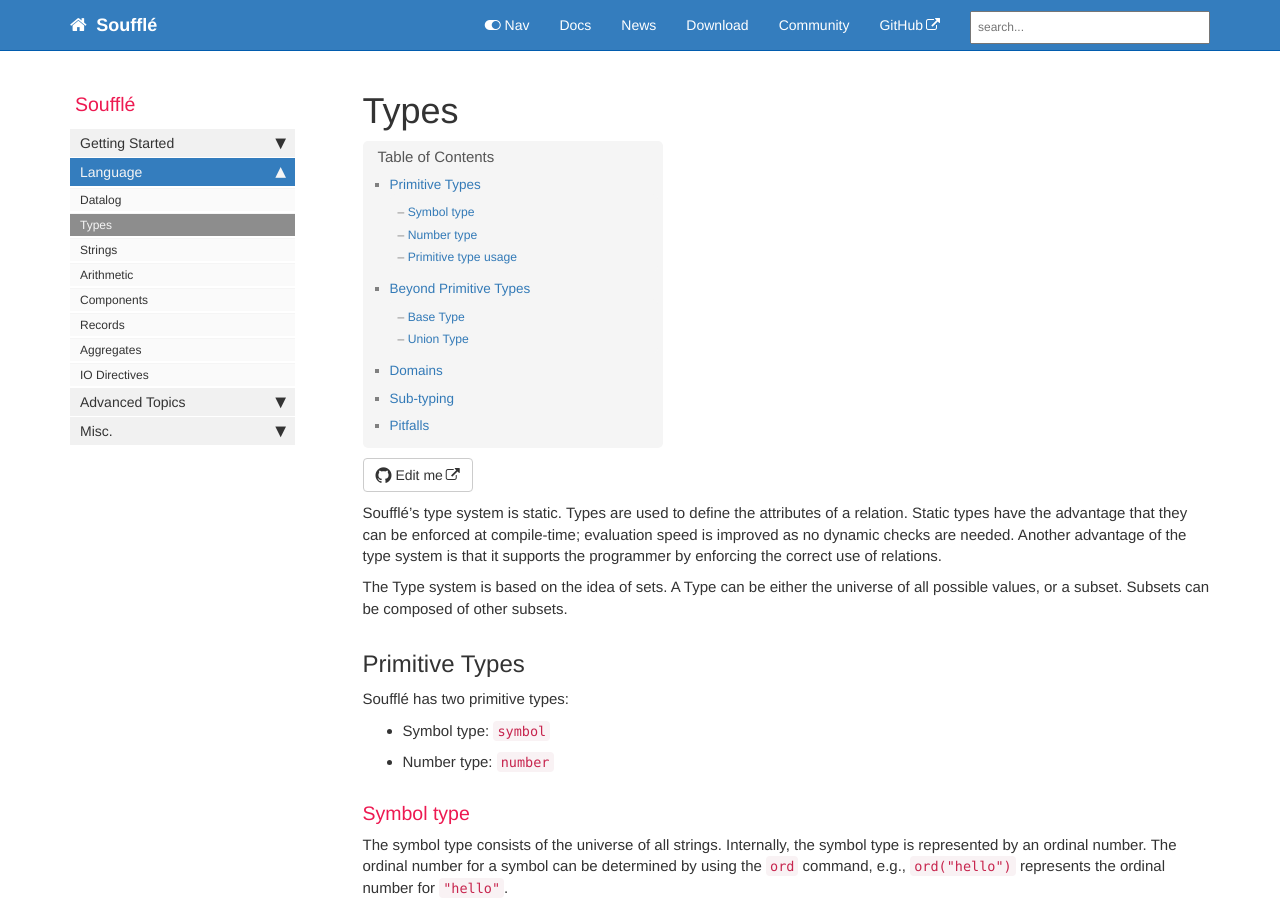
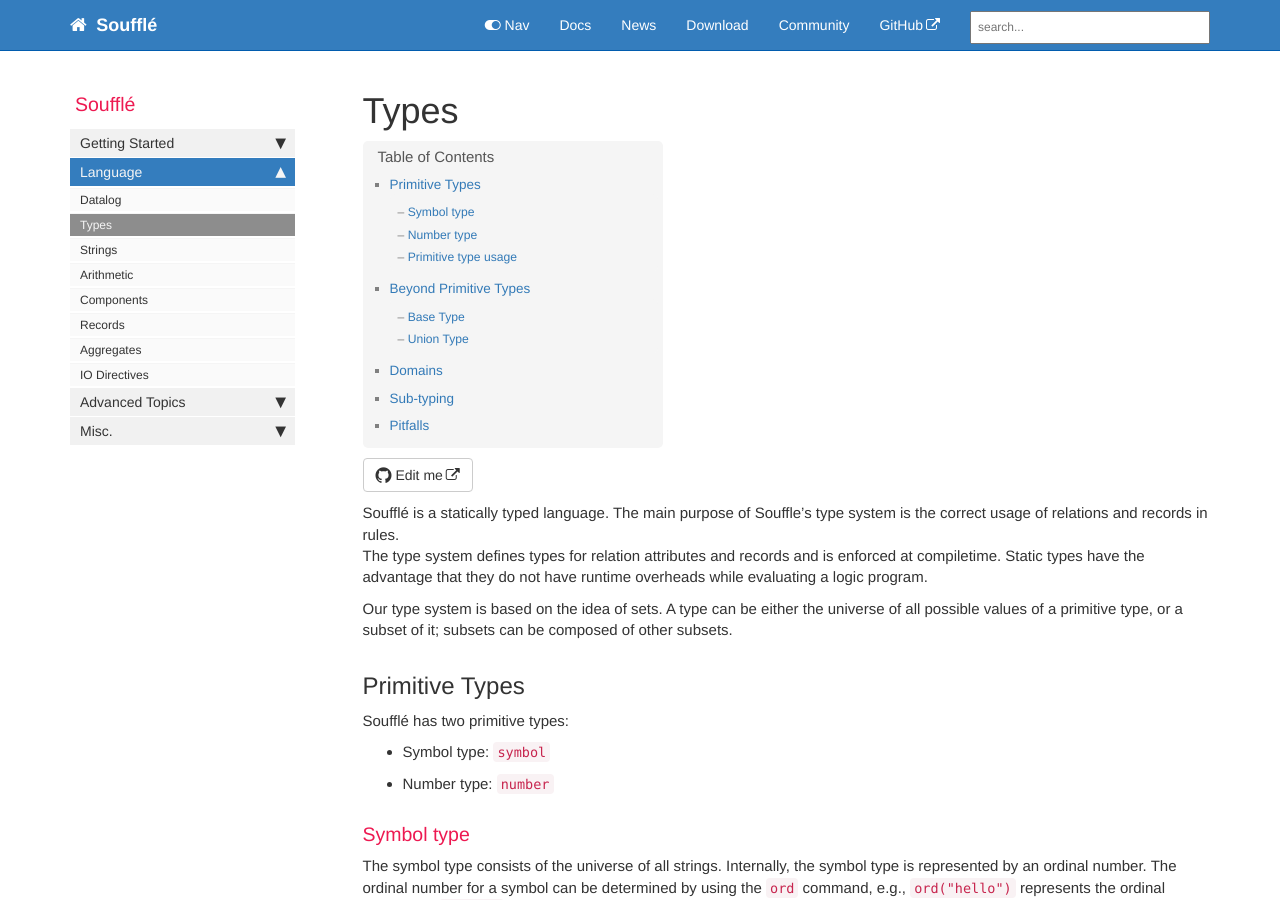
Before and after one commit to souffle-lang/souffle-lang.github.io, a Jekyll site: the page built from pages/docs/types.md, in a window 1280 px wide and 900 px high. Built offline with Jekyll 4.4.1, drawn with Linux system fonts in a browser that asks for light colours; comment, search, counter and statistics services are not loaded.

Commit message:
Update types.md

```diff
--- a/pages/docs/types.md
+++ b/pages/docs/types.md
@@ -4,14 +4,16 @@ permalink: /types
 sidebar: docs_sidebar
 folder: docs
 ---
-Soufflé's type system is static.
-Types are used to define the attributes of a relation.
-Static types have the advantage that they can be enforced at compile-time; evaluation speed is improved as no dynamic checks are needed.
-Another advantage of the type system is that it supports the programmer by enforcing the correct use of relations.
+Soufflé is a statically typed language. The main purpose of Souffle's
+type system is the correct usage of relations and records in rules.
+The type system defines types for relation attributes and records
+and is enforced at compiletime. Static types have the advantage
+that they do not have runtime overheads while evaluating a
+logic program.
 
-The Type system is based on the idea of sets.
-A Type can be either the universe of all possible values, or a subset.
-Subsets can be composed of other subsets.
+Our type system is based on the idea of sets. A type can be
+either the universe of all possible values of a primitive type,
+or a subset of it; subsets can be composed of other subsets.
 
 ## Primitive Types
 Soufflé has two primitive types:
```
